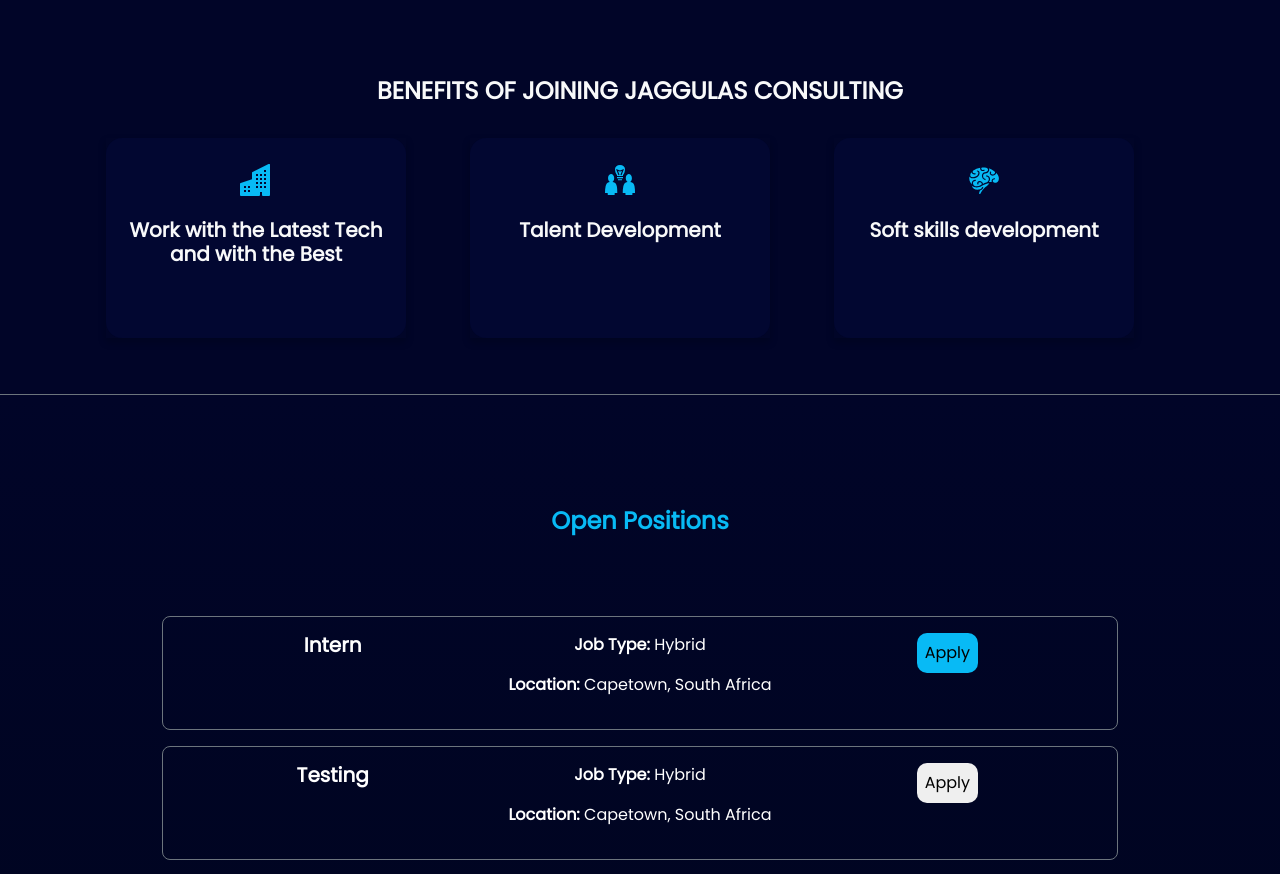
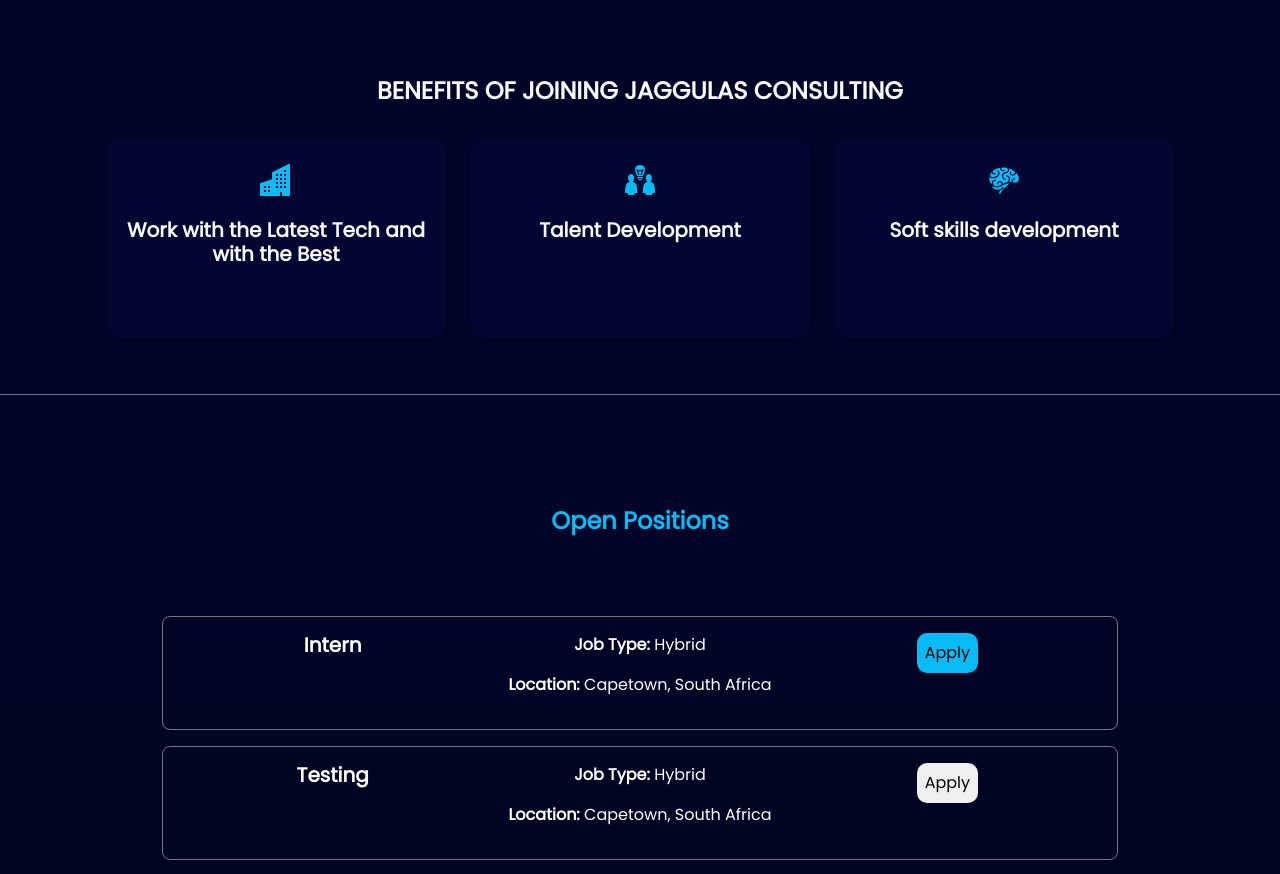
Before and after one commit to EfeBanks/jaggulas-consulting1, a React (Create React App) app: page /Careers in a window 1280 px wide. Shown: the part 1540-2414 px from the top of the page. Built offline with nearby package versions, Linux system fonts and the light colour scheme.

Commit message:
Update
Update benefit section in careers page

```diff
--- a/src/App.css
+++ b/src/App.css
@@ -468,12 +468,12 @@
 
 .flip-card {
   position: relative;
-  width: 300px;
+  width: 100%;
   height: 200px;
   text-align: center;
   transition: transform 0.6s;
   transform-style: preserve-3d;
-  box-shadow: 0 4px 8px rgba(0,0,0,0.2);
+  box-shadow: 3px 4px 8px rgba(0,0,0,0.2);
 }
 
 flip-card p{
--- a/src/pages/About.jsx
+++ b/src/pages/About.jsx
@@ -117,7 +117,7 @@
           <div className="col-md-4 vision-cont py-2 rounded-3 mx-2">
             <div className="p-sm-3 p-1 text-center">
               <div className='vision-icon'>< MdOutlineVisibility/></div>
-                  <h5 className="  pb-2 mx-2">Our Vision</h5>
+                  <h5 className="pb-2 mx-2">Our Vision</h5>
                   <div className="p-sm-2 p-0 ">
                   <p className="my-3">
                   To shape the future of technology by providing cutting-edge cloud solutions and Advanced Technology Architecture, empowering organizations to innovate and thrive. We aim to be a catalyst for digital transformation, fostering a resilient and interconnected digital landscape that benefits businesses and communities alike.
--- a/src/pages/Careers.jsx
+++ b/src/pages/Careers.jsx
@@ -62,11 +62,11 @@
           <div className="row px-sm-4 px-0 flip-cont text-light">
           <div className="col-md py-2">
             <div className="flip-card">
-                <div class="flip-card-front p-sm-2 p-0">
+                <div class="flip-card-front p-2">
                 <div className="vision-icon py-2"><BsBuildingsFill/></div>
                   <h5 className="py-2 mx-2 fw-bold">Work with the Latest Tech and with the Best</h5>
                 </div>
-                <div class="flip-card-back p-sm-2 p-0">
+                <div class="flip-card-back p-2">
                 <div className="vision-icon py-2"><BsBuildingsFill/></div>
                 <h5>Work with the Latest Tech and with the Best</h5>
                   <p className='small'>Work on cutting edge technology while working with the best in the industry. </p>
@@ -76,11 +76,11 @@
 
             <div className="col-md py-2">
             <div className="flip-card">
-                <div class="flip-card-front p-sm-2 p-0">
+                <div class="flip-card-front p-2">
                 <div className="vision-icon py-2"><GiTeamIdea/></div>
                   <h5 className="py-2 mx-2 fw-bold">Talent Development</h5>
                 </div>
-                <div class="flip-card-back p-sm-2 p-0">
+                <div class="flip-card-back p-2">
                 <div className="vision-icon py-2"><GiTeamIdea/></div>
                 <h5>Talent Development</h5>
                   <p className='small'>Fostering talent and career development to expand your expertise in technology and industry knowledge. </p>
@@ -90,11 +90,11 @@
 
             <div className="col-md py-2">
             <div className="flip-card">
-                <div class="flip-card-front p-sm-2 p-0">
+                <div class="flip-card-front p-2">
                 <div className="vision-icon py-2"><GiBrain/></div>
                   <h5 className="py-2 mx-2 fw-bold">Soft skills development</h5>
                 </div>
-                <div class="flip-card-back p-sm-2 p-0">
+                <div class="flip-card-back p-2">
                 <div className="vision-icon py-2"><GiBrain/></div>
                 <h5>Soft skills development</h5>
                   <p className='small'>We prioritize developing soft skills to enhance communication, collaboration, and leadership abilities.</p>
```
